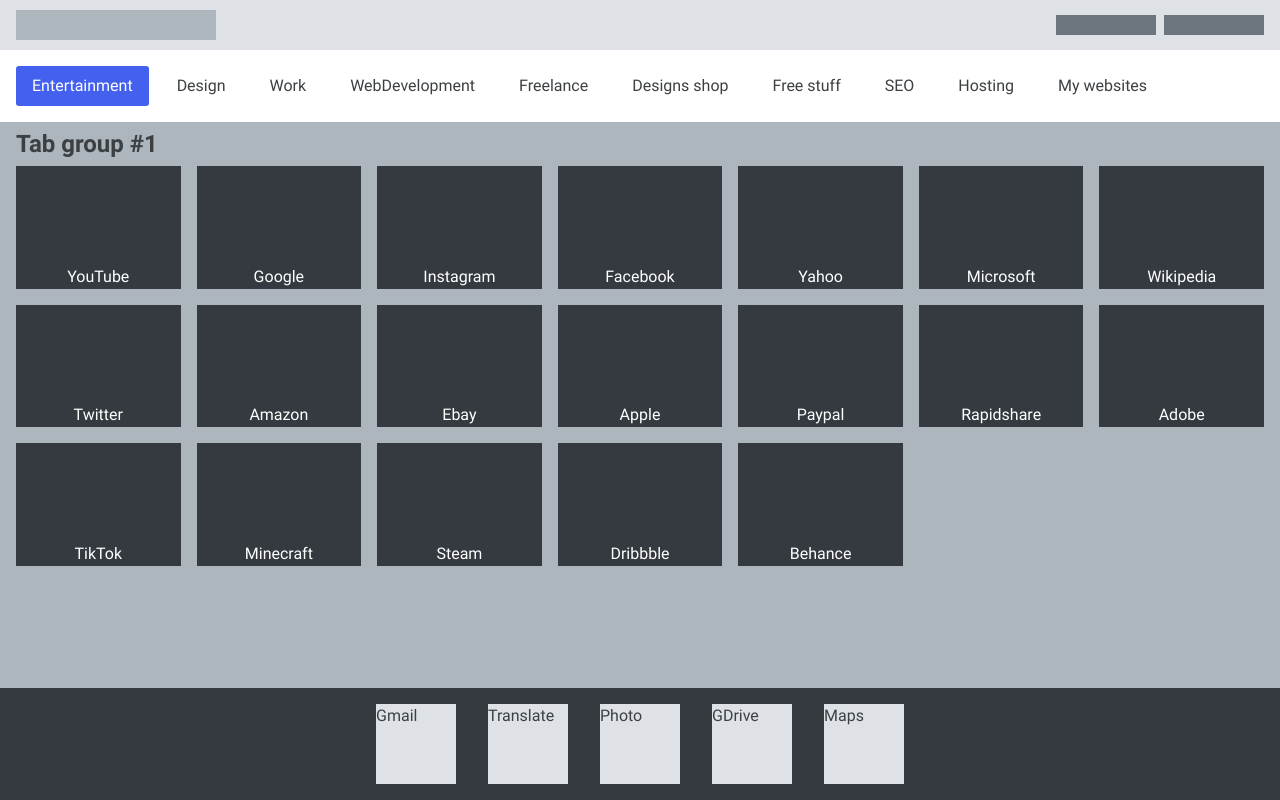
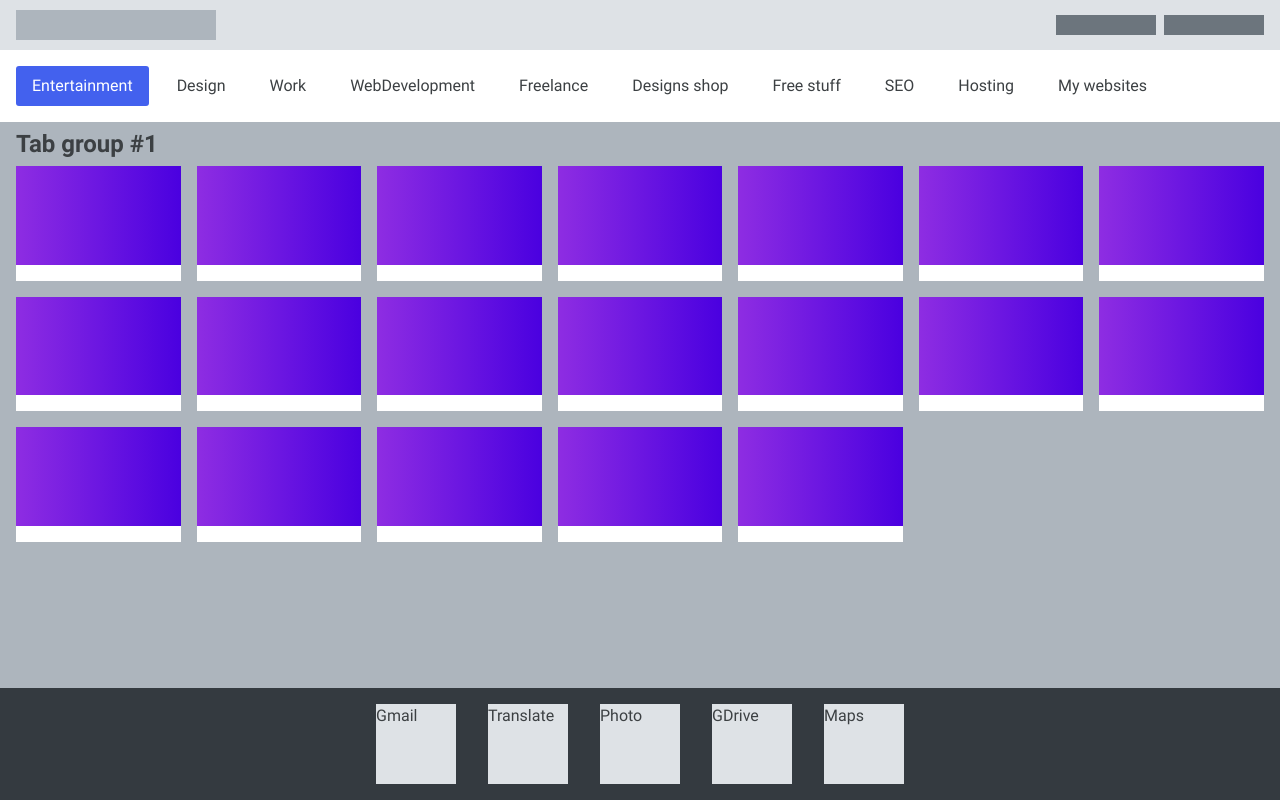
Before and after one commit to artemy-onuchin/webbookmarks, a React (Create React App) app: page / in a window 1280 px wide. Built offline with nearby package versions, Linux system fonts and the light colour scheme.

Commit message:
Added card

```diff
--- a/src/components/general/Card.jsx
+++ b/src/components/general/Card.jsx
@@ -2,8 +2,53 @@ import React from 'react';
 
 import style from '../../styles/components_rules/Card.module.scss'
 
-export default function Card({name}) {
+const Card = ({
+    title, active, idgroup, position, url, thumbnailRemote, thumbnail, icon
+}) => {
+
+    let backgroundImage = () => {
+        if (thumbnailRemote) {
+            return `url('${thumbnailRemote}')`
+        }
+        if (thumbnail) {
+            return `url('images/${thumbnail}')`
+        }
+        if (icon) {
+            return `url('icons/${icon}.svg')`
+        }
+        return ''
+    }
+
+    let pictureClass = () => {
+        if (thumbnailRemote || thumbnail) {
+            return style._thumbnail
+        }
+        if (icon) {
+            return style._icon
+        }
+        return style._empty
+    }
+
     return (
-        <div className={style.card}>{name}</div>
-    )
+        (active === idgroup &&
+        <a
+            href={url}
+            title={title}
+            target="_blank"
+            rel="noreferrer"
+            className={style.card}
+            style={{order: position}}
+        >
+            <span
+                className={`${style.card__picture} ${pictureClass()}`}
+                style={{backgroundImage: backgroundImage()}}
+            ></span>
+            <span className={style.card__title}>
+                <span>{title}</span>
+            </span>
+
+        </a>)
+    );
 }
+
+export default Card;
--- a/src/styles/components_rules/Card.module.scss
+++ b/src/styles/components_rules/Card.module.scss
@@ -3,21 +3,48 @@
 
 .card {
   display: flex;
-  align-items: center;
-  justify-content: center;
-  width: 100%;
-  height: auto;
-  padding-top: 60%;
-  background: $dev-color-800;
-  color: #fff;
+  flex-direction: column;
+  background-color: $color-white;
+  color: $color-text;
+  text-decoration: none;
 
-  &:last-child {
-    grid-column: 1 / -1;
-    padding-top: 30%;
+  &__picture {
+    padding-top: 60%;
 
-    @include bp540 {
-      grid-column: auto;
-      padding-top: 60%;
+    &._thumbnail {
+      background-position: center;
+      background-size: cover;
+      background-repeat: no-repeat;
+    }
+
+    &._icon {
+      background-position: center;
+      background-size: 100% 80%;
+      background-repeat: no-repeat;
+    }
+
+    &._empty {
+      background-image: linear-gradient(to right, #8e2de2, #4a00e0);
+    }
+  }
+
+  &__title {
+    @include font-style(14px, 120%, 500);
+
+    display: flex;
+    flex-grow: 1;
+    align-items: center;
+    justify-content: center;
+    padding: $size;
+    text-align: center;
+    word-break: break-word;
+
+    span {
+      display: -webkit-box;
+      max-width: 96%;
+      overflow: hidden;
+      -webkit-box-orient: vertical;
+      -webkit-line-clamp: 3;
     }
   }
 }
```
